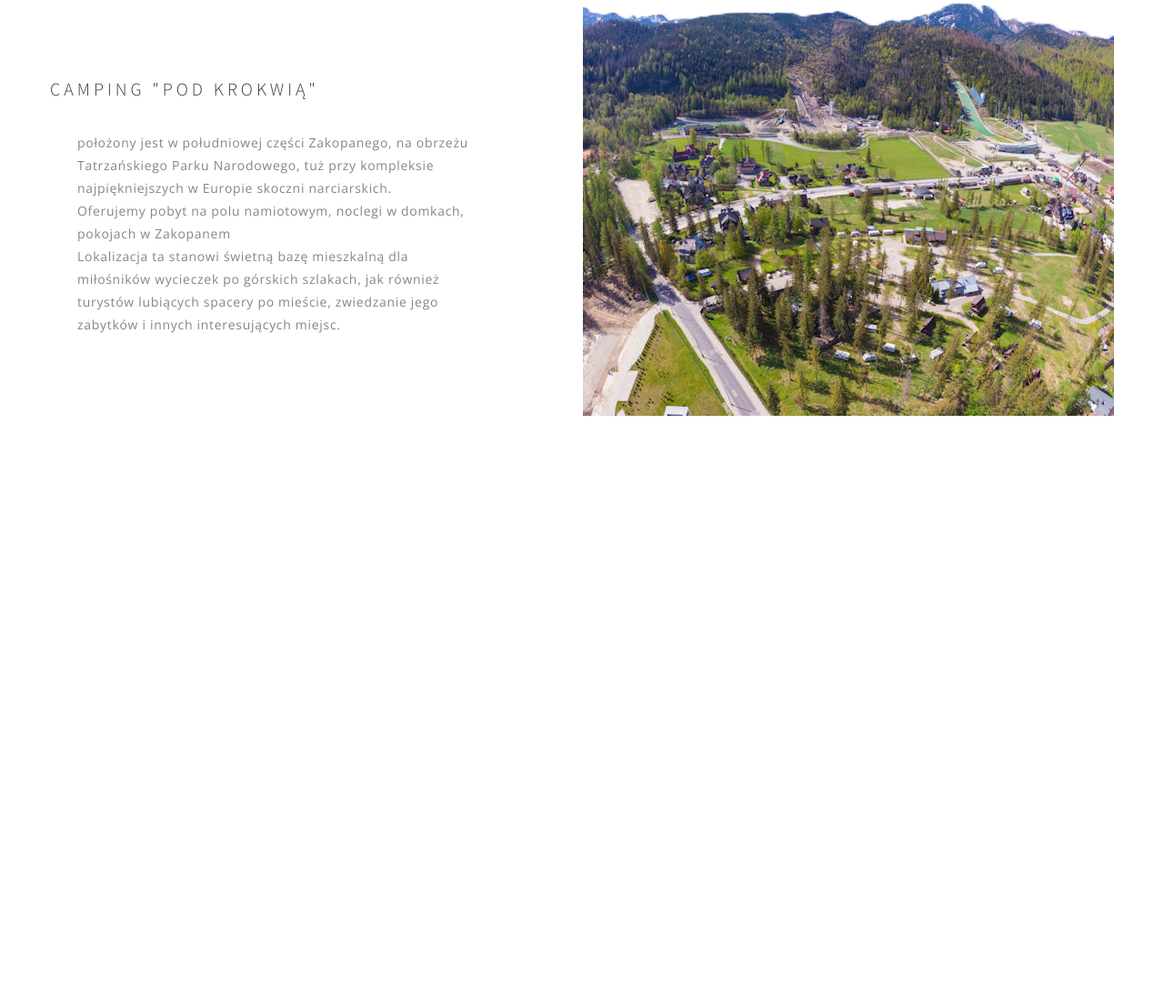
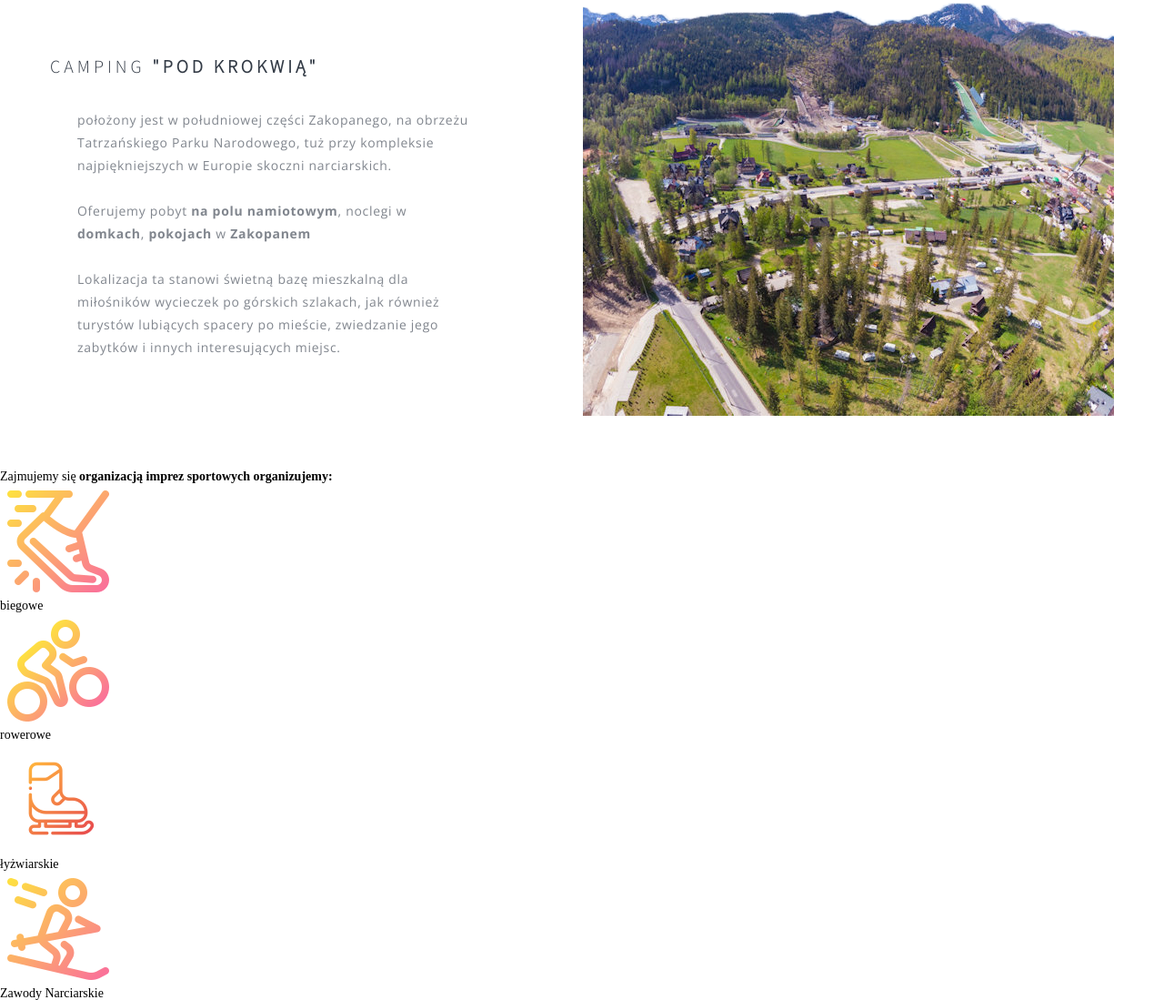
Before and after one commit to SvamiBog/podkrokwia.pl, a plain HTML site: page index.html in a window 1280 px wide. Shown: the part 780-1879 px from the top of the page at 91% size. Before the commit the page ends 1297 px from the top, so only its background shows below. Drawn offline with nearby package versions, Linux system fonts and the light colour scheme; a web font is replaced by a local one.

Commit message:
add block2

```diff
--- a/index.html
+++ b/index.html
@@ -58,15 +58,56 @@
 			<div class="block1">
 				<div class="block1-container">
 					<div class="block1-text">
-						<div class="block1-text__title">Camping "Pod Krokwią"</div>
+						<div class="block1-text__title">Camping <b>"Pod Krokwią"</b></div>
 						<div class="block1-text__subtitle">
-							<p>położony jest w południowej części Zakopanego, na obrzeżu Tatrzańskiego Parku Narodowego, tuż przy kompleksie najpiękniejszych w Europie skoczni narciarskich.</p>
-							<p>Oferujemy pobyt na polu namiotowym, noclegi w domkach, pokojach w Zakopanem</p>
+							<p>położony jest w południowej części Zakopanego, na obrzeżu Tatrzańskiego Parku Narodowego, tuż przy kompleksie najpiękniejszych w Europie skoczni narciarskich.</p><br>
+							<p>Oferujemy pobyt <b>na polu namiotowym</b>, noclegi w <b>domkach</b>, <b>pokojach</b> w <b>Zakopanem</b></p><br>
 							<p>Lokalizacja ta stanowi świetną bazę mieszkalną dla miłośników wycieczek po górskich szlakach, jak również turystów lubiących spacery po mieście, zwiedzanie jego zabytków i innych interesujących miejsc.</p>
 						</div>
 					</div>
 					<div class="block1-img">
 						<img src="img/main-1.png" alt="" class="block1-img__photo">
+					</div>
+				</div>
+			</div>
+			<div class="block2">
+				<div class="block2-container">
+					<div class="block2__title">
+						<p>Zajmujemy się <b>organizacją imprez sportowych organizujemy:</b></p>
+					</div>
+					<div class="block2-sports">
+						<div class="block2-sports-box">
+							<div class="block2-sports__icon">
+								<img src="img/block2/icon/run.png" alt="">
+							</div>
+							<div class="block2-sports__text">
+								<p>biegowe</p>
+							</div>
+						</div>
+						<div class="block2-sports-box">
+							<div class="block2-sports__icon">
+								<img src="img/block2/icon/bike.png" alt="">
+							</div>
+							<div class="block2-sports__text">
+								<p>rowerowe</p>
+							</div>
+						</div>
+						<div class="block2-sports-box">
+							<div class="block2-sports__icon">
+								<img src="img/block2/icon/skates.png" alt="">
+							</div>
+							<div class="block2-sports__text">
+								<p>łyżwiarskie</p>
+							</div>
+						</div>
+						<div class="block2-sports-box">
+							<div class="block2-sports__icon">
+								<img src="img/block2/icon/skis.png" alt="">
+							</div>
+							<div class="block2-sports__text">
+								<p>Zawody Narciarskie</p>
+							</div>
+						</div>
 					</div>
 				</div>
 			</div>
```
Also changed, not shown: img/block2/icon/bike.png (added), img/block2/icon/run.png (added), img/block2/icon/skates.png (added), img/block2/icon/skis.png (added).
